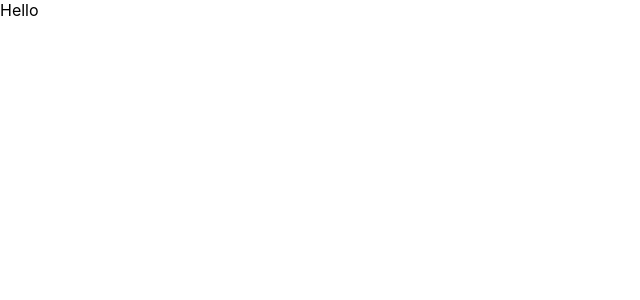
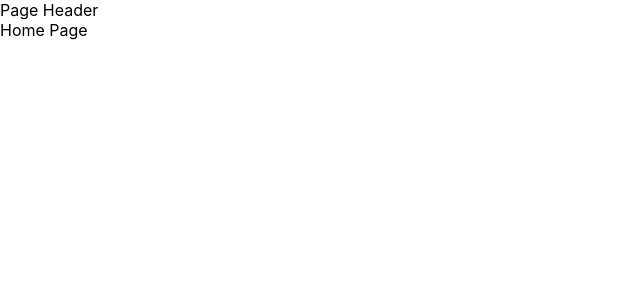
Before and after one commit to LiquidSayuki/FIT5120-TA1-Front, a React app: page / in a window 1280 px wide. Shown: the top 300 px of the page, without its empty margins (0-640 px from the left). Built offline with nearby package versions, Linux system fonts and the light colour scheme.

Commit message:
Apply router to the web

```diff
--- a/package.json
+++ b/package.json
@@ -44,6 +44,7 @@
     "react-dev-utils": "^12.0.1",
     "react-dom": "^18.2.0",
     "react-refresh": "^0.11.0",
+    "react-router-dom": "^5.3.3",
     "resolve": "^1.20.0",
     "resolve-url-loader": "^4.0.0",
     "sass": "^1.54.5",
--- a/src/App.js
+++ b/src/App.js
@@ -1,10 +1,11 @@
 import logo from './logo.svg';
 import './App.css';
+import IndexRouter from "./router/IndexRouter";
 
 function App() {
   return (
     <div >
-      Hello
+      <IndexRouter></IndexRouter>
     </div>
   );
 }
--- /dev/null
+++ b/src/components/indexRouter/PageHeader.js
@@ -0,0 +1,11 @@
+import React from 'react';
+
+const PageHeader = () => {
+    return (
+        <div>
+            Page Header
+        </div>
+    );
+};
+
+export default PageHeader;
--- /dev/null
+++ b/src/router/IndexRouter.js
@@ -0,0 +1,20 @@
+import React from "react";
+import {BrowserRouter, Redirect, Route, Switch} from "react-router-dom";
+import Home from "../views/home/Home";
+import PageHeader from "../components/indexRouter/PageHeader";
+import Vaccines from "../views/vaccines/Vaccines";
+
+export default function () {
+    return(
+        <BrowserRouter>
+            <PageHeader></PageHeader>
+            <Switch>
+                <Route path="/vaccines" component={Vaccines}/>
+                <Route path="/" component={Home}/>
+                {/*<Route path="/" render={()=>*/}
+                {/*"条件"?true:<Redirect to=""/>*/}
+                {/*}/>*/}
+            </Switch>
+        </BrowserRouter>
+    );
+};
--- /dev/null
+++ b/src/views/home/Home.js
@@ -0,0 +1,11 @@
+import React from 'react';
+
+const Home = () => {
+    return (
+        <div>
+            Home Page
+        </div>
+    );
+};
+
+export default Home;
--- /dev/null
+++ b/src/views/vaccines/Vaccines.js
@@ -0,0 +1,11 @@
+import React from 'react';
+
+const Vaccines = () => {
+    return (
+        <div>
+            Vaccine Page
+        </div>
+    );
+};
+
+export default Vaccines;
```
Also changed, not shown: 1 other file (tests, documents, lock files or other folders).
